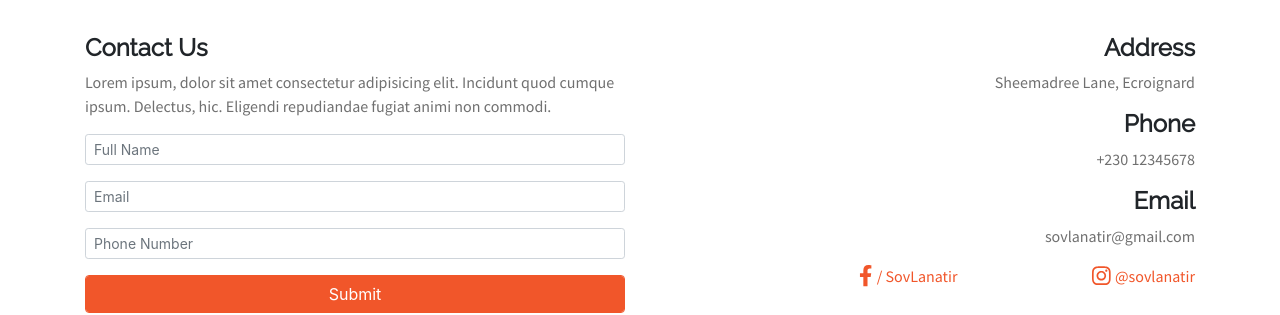
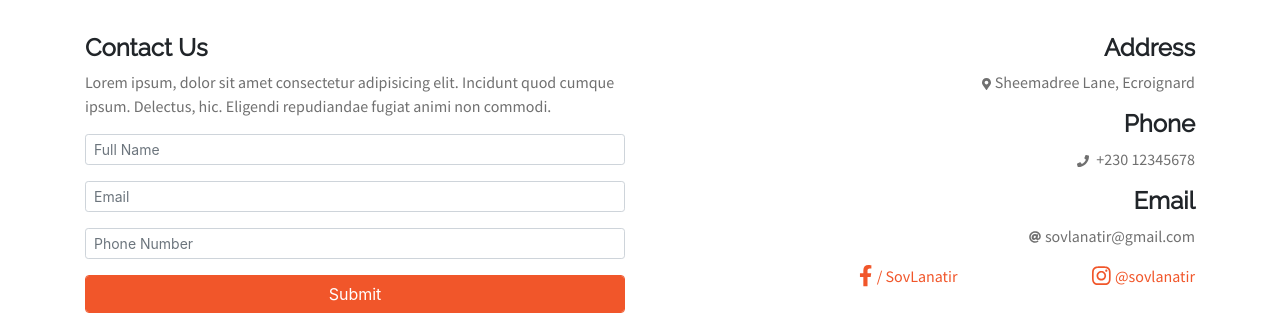
Before and after one commit to HaarshR/sln-main-website, an Angular app: page / in a window 1280 px wide. Shown: the part 214-529 px from the top of the page. Built offline with nearby package versions, Linux system fonts and the light colour scheme.

Commit message:
Added icons to bottom info

```diff
--- a/src/app/shared/footer/footer.component.html
+++ b/src/app/shared/footer/footer.component.html
@@ -82,11 +82,20 @@
         <div class="row">
           <div class="col-12">
             <h4 class="font-weight-bold headr">Address</h4>
-            <p class="psource text-info">Sheemadree Lane, Ecroignard</p>
+            <p class="psource text-info">
+              <fa-icon [icon]="faMapMarkerAlt" class="px-1" size="xs"></fa-icon
+              >Sheemadree Lane, Ecroignard
+            </p>
             <h4 class="font-weight-bold headr">Phone</h4>
-            <p class="psource text-info">+230 12345678</p>
+            <p class="psource text-info">
+              <fa-icon [icon]="faPhone" class="px-1" size="xs"></fa-icon> +230
+              12345678
+            </p>
             <h4 class="font-weight-bold headr">Email</h4>
-            <p class="psource text-info">sovlanatir@gmail.com</p>
+            <p class="psource text-info">
+              <fa-icon [icon]="faAt" class="px-1" size="xs"></fa-icon
+              >sovlanatir@gmail.com
+            </p>
           </div>
         </div>
         <div class="row">
--- a/src/app/shared/footer/footer.component.ts
+++ b/src/app/shared/footer/footer.component.ts
@@ -1,4 +1,9 @@
 import { Component, OnInit } from '@angular/core';
+import {
+  faPhone,
+  faMapMarkerAlt,
+  faAt,
+} from '@fortawesome/free-solid-svg-icons';
 import { faInstagram, faFacebookF } from '@fortawesome/free-brands-svg-icons';
 
 @Component({
@@ -7,6 +12,9 @@ import { faInstagram, faFacebookF } from '@fortawesome/free-brands-svg-icons';
   styleUrls: ['./footer.component.scss'],
 })
 export class FooterComponent implements OnInit {
+  faAt = faAt;
+  faMapMarkerAlt = faMapMarkerAlt;
+  faPhone = faPhone;
   faInstagram = faInstagram;
   faFacebook = faFacebookF;
 
```
